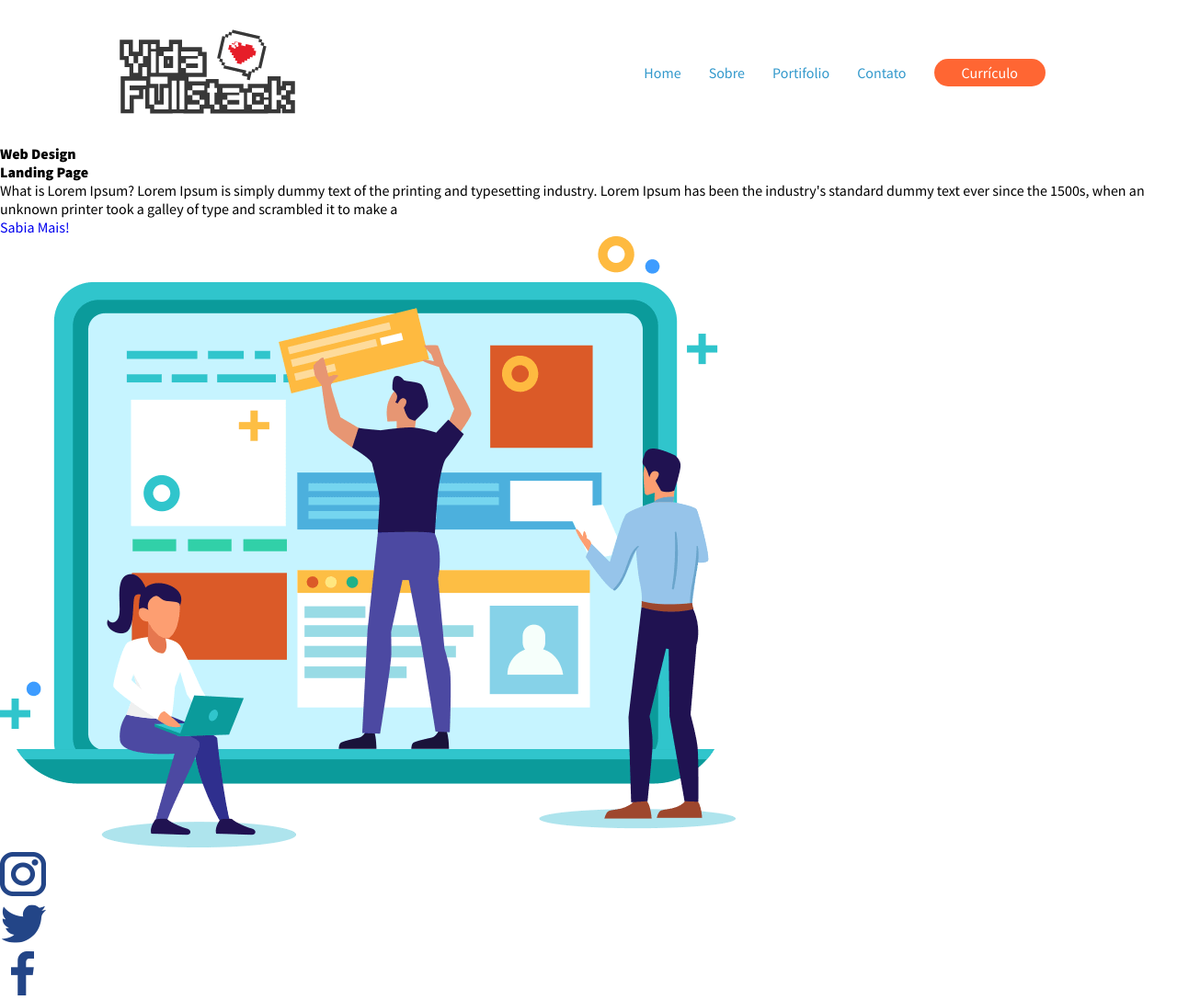
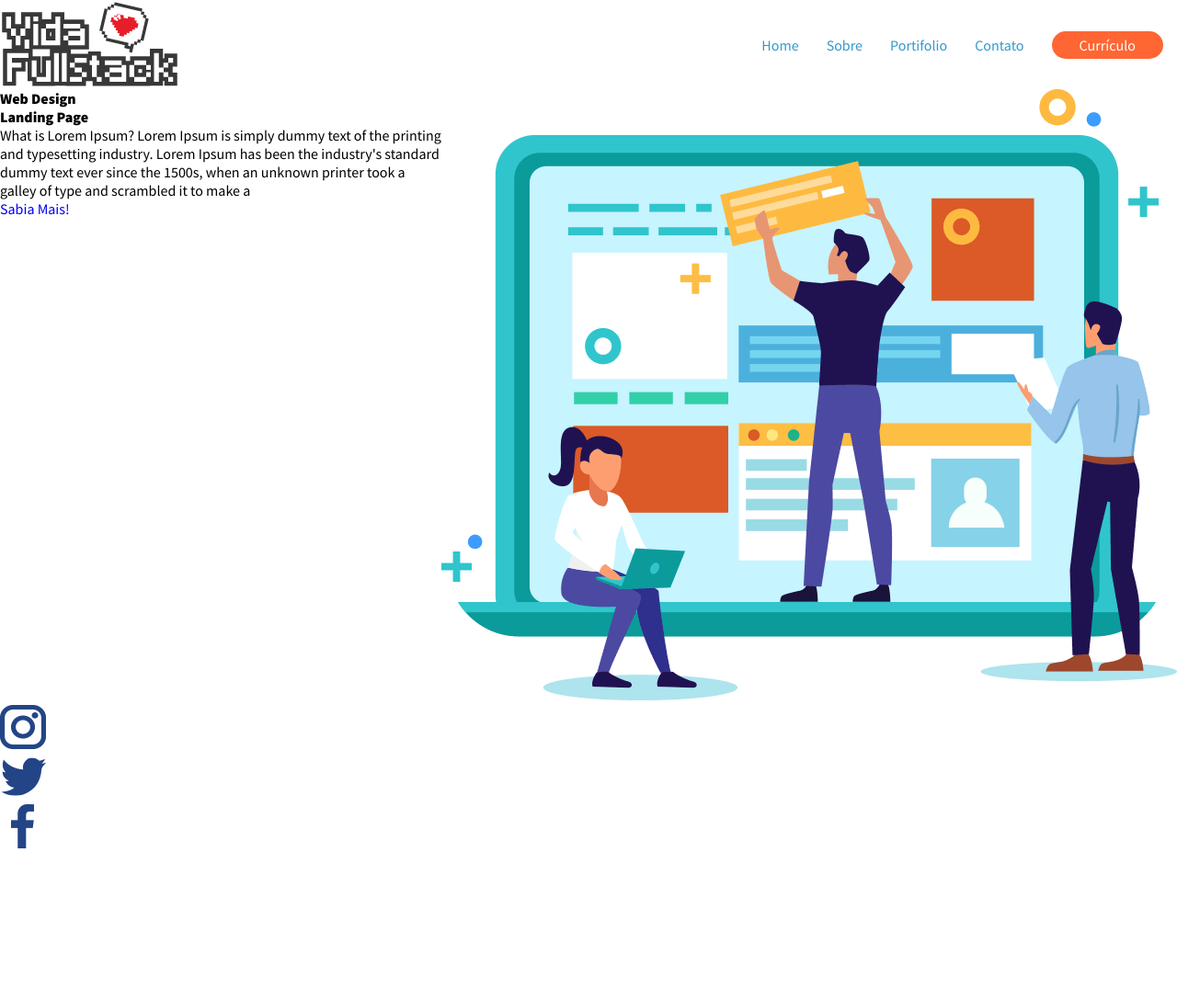
Before and after one commit to patriciaalves232/hands-on-1, a plain HTML site: page index.html in a window 1280 px wide. Shown: the whole page at 92% size. After the commit the page ends 928 px from the top, so only its background shows below. Drawn offline with Linux system fonts and the light colour scheme.

Commit message:
Refatoração e reutilização do css container e row

```diff
--- a/assets/css/header.css
+++ b/assets/css/header.css
@@ -1,10 +1,4 @@
-header{
-
-width: 1024px ;
-margin: 30px  auto;
-
-display: flex;
-flex-direction: row;
+header section{
 justify-content:space-between ;
 align-items: center;
 }
--- a/assets/css/style.css
+++ b/assets/css/style.css
@@ -13,8 +13,18 @@
   padding: 0;
   border:0;
   font-size: 100%;
-  font-family: 'Source Sans Pro', sans-serif;
+  font-family: "Source Sans Pro", sans-serif;
   vertical-align:baseline;
   text-decoration: none;
 
 }
+.container {
+  width: 1024px ;
+  margin: 30px  auto;
+  display:flex;
+  flex-direction: column;
+}
+.row{
+  display: flex;
+flex-direction: row;
+}
--- a/index.html
+++ b/index.html
@@ -11,8 +11,12 @@
 
 <body>
   <!-- Header -->
-  <header>
+  <header class="Container">
+    <section class="row">
+
       <img src="./assets/img/logo.png" all="logo da empresa" />
+
+      <!-- Menu do site -->
       <nav>
         <ul>
 
@@ -44,14 +48,14 @@
 
         </ul>
       </nav>
-    <!-- Menu do site -->
+    </section>
   </header>
   <!-- End Header-->
 
   <!-- Container-->
-  <main>
+  <main class="Container">
     <!-- Section Conteúdo do site-->
-    <section>
+    <section class="row">
       <!-- Conteudo sobre o site -->
       <article>
         <h1>Web Design</h1>
```
Lines whose indentation alone changed are shown as unchanged.
